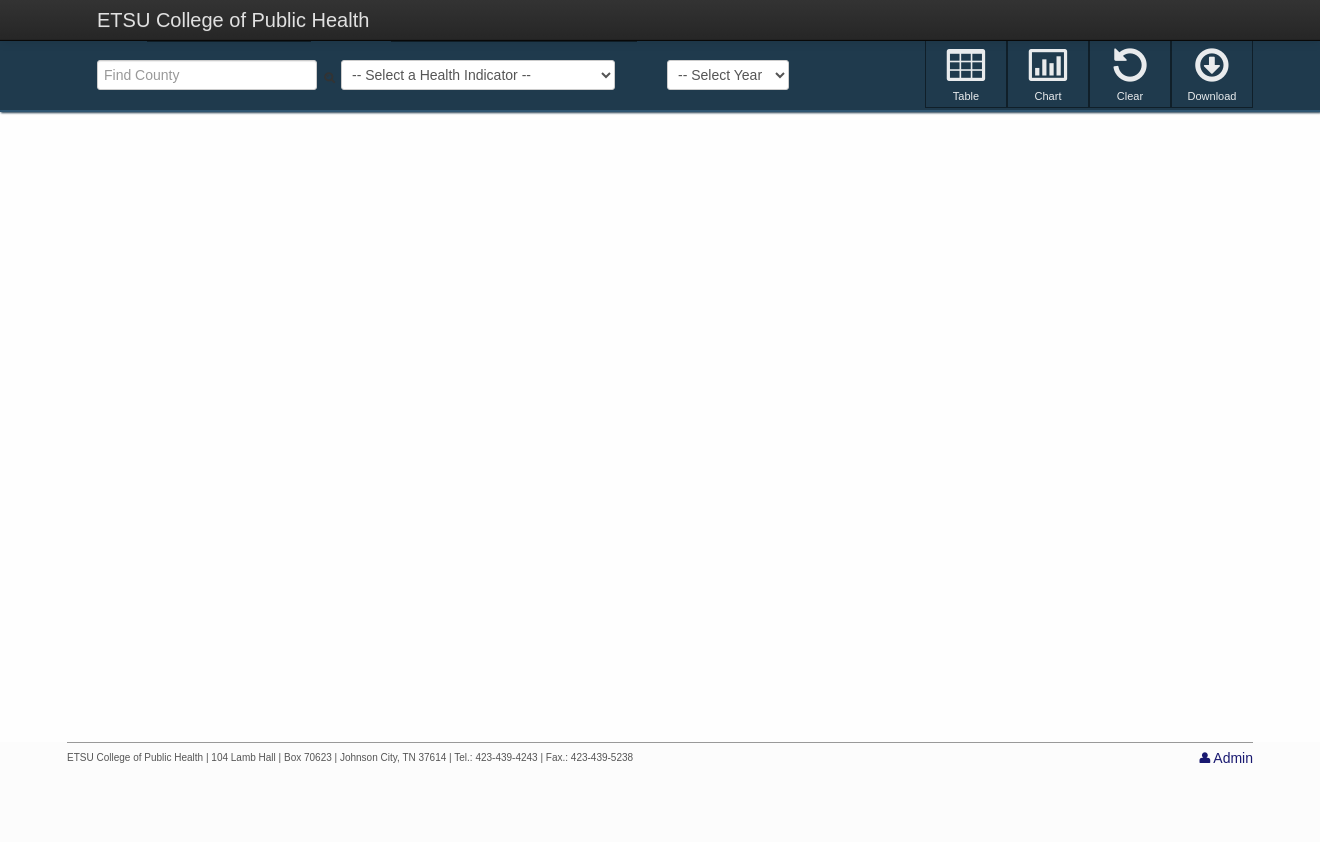
After one commit to etsu-ninja-pirates/indicator-visualization-tool, a Django app: template hda_auth/templates/hda_auth/PublicDashboard.html in a window 1320 px wide. The commit adds this page. Run offline with Django 3.2, Linux system fonts and the light colour scheme; the template is opened without the code that fills it, so the values that code supplies are empty; some libraries are stand-ins or nearby versions.

Commit message:
Bootstrap HTML files
Public user dashboard, Admin (privileged user) Login, Indicators Management changes to css/js file location references

```diff
--- /dev/null
+++ b/hda_auth/templates/hda_auth/PublicDashboard.html
@@ -0,0 +1,173 @@
+<!DOCTYPE html>
+<html lang="en">
+<head>
+
+    <meta http-equiv="Content-Type" content="text/html; charset=UTF-8">
+    <meta http-equiv="X-UA-Compatible" content="IE=edge,chrome=1">
+    <title>Health Indicators</title>
+    <meta name="viewport" content="width=device-width, initial-scale=1.0">
+
+    <meta name="layout" content="main"/>
+
+    <script type="text/javascript" src="http://www.google.com/jsapi"></script>
+
+    <script src="../static/js/jquery/jquery-1.8.2.min.js" type="text/javascript" ></script>
+    <link href="../static/css/customize-template.css" type="text/css" media="screen, projection" rel="stylesheet" />
+    <style>
+        #body-content { padding-top: 40px;}
+    </style>
+</head>
+    <body>
+
+        <div class="navbar navbar-fixed-top">
+            <div class="navbar-inner">
+                <div class="container">
+				<div class="span7">
+                    <a href="https://www.etsu.edu/cph/" class="brand">ETSU College of Public Health</a>
+                </div>
+                </div>
+            </div>
+        </div>
+
+<div id="body-container">
+   <div id="body-content">
+
+     <div class="body-nav body-nav-horizontal">
+         <div class="container">
+	 <!-- icons found at https://fontawesome.com/v3.2.1/icons/ -->
+         <ul>
+			 <li style="border:none">
+				<div id="acct-verify-row" class="span9">
+					<div class="control-group" style="float:left; width:25">
+						<div class="input-group">
+							</br>
+							<input type="text" class="form-control" placeholder="Find County" aria-describedby="basic-addon1">
+							<i class="icon-search form-control-feedback"></i>
+						</div>
+					</div>
+				</div>
+			</li>
+			<li></li>
+			<li></li>
+			<li  style="border:none">
+				<div id="acct-verify-row" class="span9">
+					<div class="control-group">
+						<div class="controls" style="float:left; width:25" vertical-align="center">
+							</br>
+							<select id="indicator" class="span4">
+								<option value="">-- Select a Health Indicator --</option>
+								<option value="college">
+									Some College
+								</option>
+								<option value="obesity">
+									Obesity
+								</option>
+								<option value="lifeExpect">
+									Life Expectancy
+								</option>
+							</select>
+						</div>
+					</div>
+				</div>
+			</li>
+			<li></li>
+			<li></li>
+			<li></li>
+			<li  style="border:none">
+				<div id="acct-verify-row" class="span9">
+					<div class="control-group">
+						<div class="controls" style="float:left; width:25" vertical-align="center">
+							</br>
+							<select id="year" class="span2">
+								<option value="">-- Select Year --</option>
+								<option value="2017">
+									2017
+								</option>
+								<option value="2016">
+									2016
+								</option>
+								<option value="2015">
+									2015
+								</option>
+							</select>
+						</div>
+					</div>
+				</div>
+			</li>
+			<div style="float:right">
+			<!--Give user table or chart view option-->
+			<li>
+			   <a href="#">
+				  <i class="icon-table icon-large"></i> Table
+			   </a>
+			</li>
+			 <li>
+				<a href="#">
+				  <i class="icon-bar-chart icon-large"></i> Chart
+				</a>
+			 </li>
+			 <!--Clear Search-->
+			 <li>
+				<a href="#">
+				  <i class="icon-undo icon-large"></i> Clear
+				</a>
+			 </li>
+			<li>
+				<a href="#" id="getSubmenu" onclick="unhideSub">
+					<i class="icon-download icon-large"></i>Download
+				</a>
+			</li>
+			</div>
+		 </ul>
+        </div>
+      </div>
+
+
+	<section class="page container">
+        <div class="row">
+            <div class="span8">
+
+			</div>
+		</div>
+	</section>
+</div>
+</div>
+
+
+
+	<hr>
+	<footer class="application-footer">
+		<div class="container" style="bottom:0">
+			<a href="#" style="float:right; color:MidnightBlue"><i class="icon-user"></i> Admin</a>
+			<p style="float:left; font-size:10px">ETSU College of Public Health | 104 Lamb Hall | Box 70623 | Johnson City, TN 37614 | Tel.: 423-439-4243 | Fax.: 423-439-5238</p>
+		</div>
+	</footer>
+
+
+        <script src="../static/js/bootstrap/bootstrap-transition.js" type="text/javascript" ></script>
+        <script src="../static/js/bootstrap/bootstrap-alert.js" type="text/javascript" ></script>
+        <script src="../static/js/bootstrap/bootstrap-modal.js" type="text/javascript" ></script>
+        <script src="../static/js/bootstrap/bootstrap-dropdown.js" type="text/javascript" ></script>
+        <script src="../static/js/bootstrap/bootstrap-scrollspy.js" type="text/javascript" ></script>
+        <script src="../static/js/bootstrap/bootstrap-tab.js" type="text/javascript" ></script>
+        <script src="../static/js/bootstrap/bootstrap-tooltip.js" type="text/javascript" ></script>
+        <script src="../static/js/bootstrap/bootstrap-popover.js" type="text/javascript" ></script>
+        <script src="../static/js/bootstrap/bootstrap-button.js" type="text/javascript" ></script>
+        <script src="../static/js/bootstrap/bootstrap-collapse.js" type="text/javascript" ></script>
+        <script src="../static/js/bootstrap/bootstrap-carousel.js" type="text/javascript" ></script>
+        <script src="../static/js/bootstrap/bootstrap-typeahead.js" type="text/javascript" ></script>
+        <script src="../static/js/bootstrap/bootstrap-affix.js" type="text/javascript" ></script>
+        <script src="../static/js/bootstrap/bootstrap-datepicker.js" type="text/javascript" ></script>
+        <script src="../static/js/jquery/jquery-tablesorter.js" type="text/javascript" ></script>
+        <script src="../static/js/jquery/jquery-chosen.js" type="text/javascript" ></script>
+        <script src="../static/js/jquery/virtual-tour.js" type="text/javascript" ></script>
+        <script type="text/javascript">
+        $(function() {
+            $('#sample-table').tablesorter();
+            $('#datepicker').datepicker();
+            $(".chosen").chosen();
+        });
+    </script>
+
+	</body>
+</html>
```
Also changed, not shown: hda_auth/templates/hda_auth/AdminIndicatorsMng.html (+19 -19 lines), hda_auth/templates/hda_auth/AdminLogin.html (added, +107 -0 lines).
